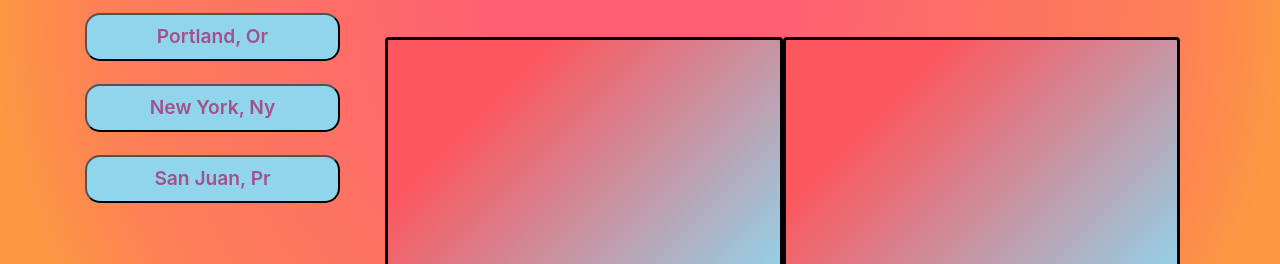
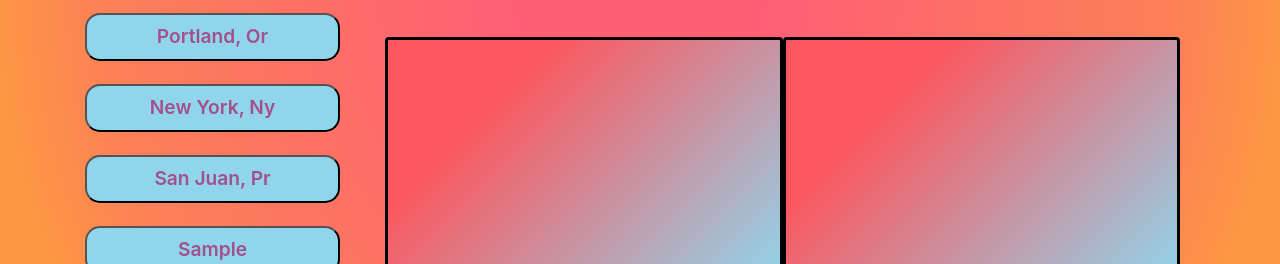
Before and after one commit to Collin-W/weather-dashboard, a plain HTML site: page index.html in a window 1280 px wide. Both pictures are taken after typing "Sample" into the empty fields and a click on the button "Search". Shown: the part 536-800 px from the top of the page. Drawn offline with nearby package versions, Linux system fonts and the light colour scheme; no server answers.

Commit message:
recent search, saves to local storage

```diff
--- a/assets/script.js
+++ b/assets/script.js
@@ -1,6 +1,7 @@
 var body = document.querySelector("body");
 var dash = document.querySelector("#city-dash");
 var dataArray = [];
+var cityNameHistoryArray = JSON.parse(localStorage.getItem('city')) || [];
 
 
 //accepts the location argument into the fetch function
@@ -24,7 +25,6 @@ function weatherSearch(location) {
             var pressureData = response.main.pressure;
             var windSpeedData = response.wind.speed;
             var iconData = response.weather[0].main.toLowerCase();
-            console.log(iconData);
 
             // convert kelvin temp int to fahrenheit temp int
             var kelvinToFahrenheit = ((kelvinData - 273.15) * 9 / 5 + 32);
@@ -38,7 +38,7 @@ function weatherSearch(location) {
 var renderWeatherSearch = function (city, date,
     temp, humid, pres, wind, icon) {
 
-    //render icons
+    //render icons with if statements
     if (icon.startsWith("cloud") === true) {
         icon = "fas fa-cloud";
         //$("body").addClass('cloud')
@@ -72,6 +72,7 @@ var renderWeatherSearch = function (city, date,
         //$("body").addClass('else')
     };
 
+    //renders information to the dashboard
     var cityName = document.createElement('p');
     cityName.setAttribute("id", "");
     cityName.setAttribute("class", "city-name");
@@ -118,7 +119,7 @@ var renderWeatherSearch = function (city, date,
     //console.log(dash.appendChild(iconLogo));
 };
 
-
+// this is a secound api for the forecasted weather
 function forecastWeatherCards(location) {
 
     fetch('https://api.openweathermap.org/data/2.5/forecast?q='
@@ -160,7 +161,7 @@ function forecastWeatherCards(location) {
         });
 };
 
-
+// this renders the forecast cards while looping to an addtional card
 function renderForecastCards(dataArray) {
     console.log(dataArray);
 
@@ -203,13 +204,39 @@ function renderForecastCards(dataArray) {
     }
 }
 
+// when a user searches for a city, a new button is created and saved to local storage
+function citySearchStorage(location) {
+
+    var addedToArray = location;
+    cityNameHistoryArray.push(addedToArray);
+    localStorage.setItem('city', JSON.stringify(cityNameHistoryArray));
+   // newCityButton(storedArray)
+   newCityButton()
+}
+
+// this makes a new button for items saved to local storage
+function newCityButton() {
+
+    for(var i = 0; i < cityNameHistoryArray.length; i++) {
+
+        var newBtn = document.createElement('button');
+        newBtn.setAttribute('class', 'city-btn col-12');
+        newBtn.setAttribute('value', cityNameHistoryArray[i]);
+        newBtn.textContent = cityNameHistoryArray
+        $('#btnHolder').append(newBtn);
+    }
+}
+
 //Listens for the search button click, then sends the value of the search textarea to the weatherSearch function
 $('#search').click(function () {
     var searchCity = document.querySelector('#search-city').value.trim();
     weatherSearch(searchCity);
     forecastWeatherCards(searchCity);
+    citySearchStorage(searchCity);
 });
 
+
+// listens for all button clicks
 $('button').click(function () {
     var btnValue = $(this).attr('value');
     dataArray = [];
--- a/index.html
+++ b/index.html
@@ -26,12 +26,14 @@
 
                 <textarea id="search-city" class="col-12 search-city" placeholder="Enter A City Name!"></textarea>
                 <button id="search" class=" city-btn col-12">Search</button>
+                <div id="btnHolder">
                 <button class="city-btn col-12" value="Saint Paul, Mn, USA">Saint Paul, Mn</button>
                 <button class="city-btn col-12" value="Honolulu, Hi, USA">Honolulu, Hi</button>
                 <button class="city-btn col-12 screen-saver" value="Juneau, Ak, USA">Juneau, Ak</button>
                 <button class="city-btn col-12 screen-saver" value="Portland, Or, USA">Portland, Or</button>
                 <button class="city-btn col-12 screen-saver" value="New York, Ny, USA">New York, Ny</button>
                 <button class="city-btn col-12 screen-saver" value="San Juan, Pr, USA">San Juan, Pr</button>
+                </div>
             </div>
 
             <div class="container col-12 col-md-9 col-xl-9 ">
```
Also changed, not shown: assets/style.css (+6 -1 lines).
